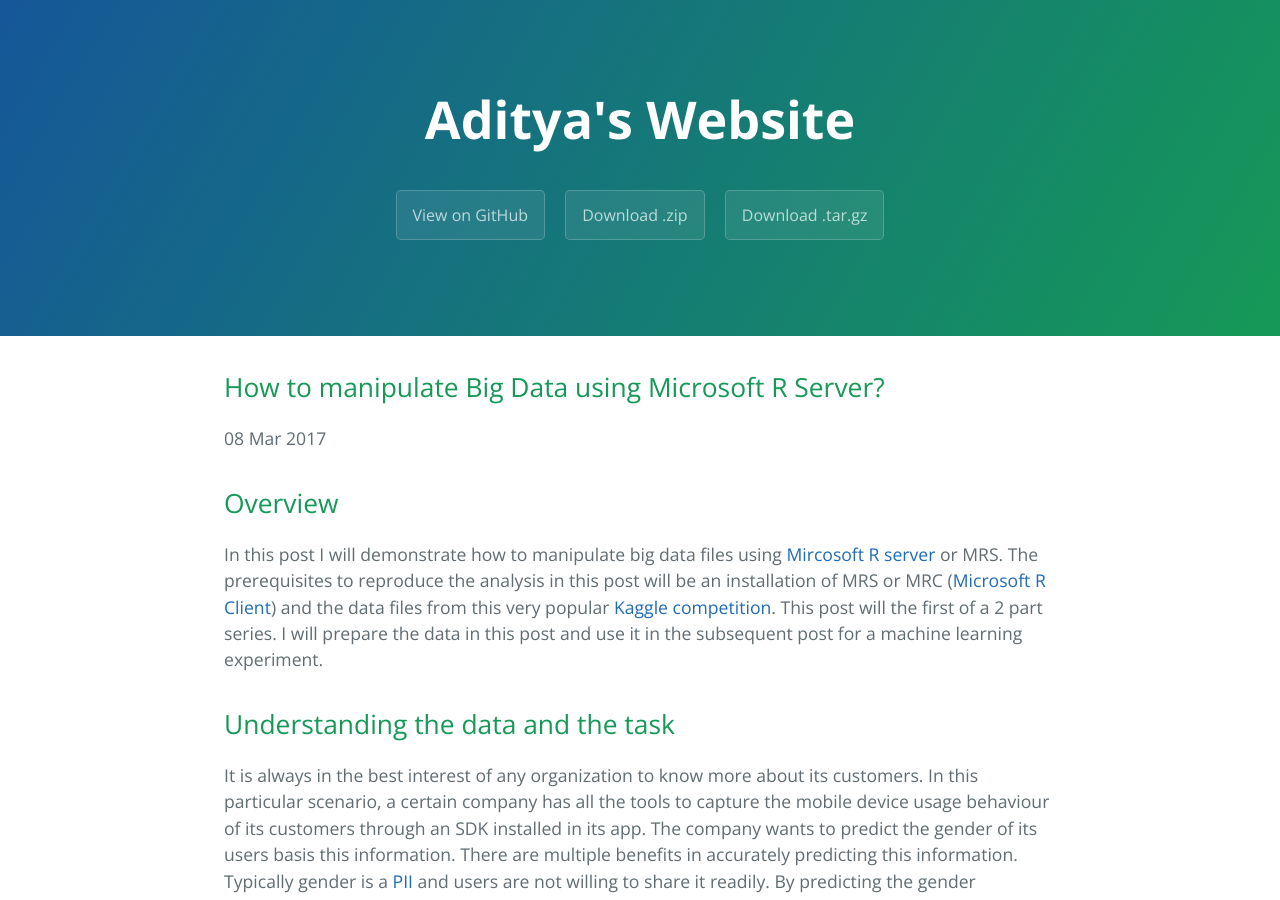
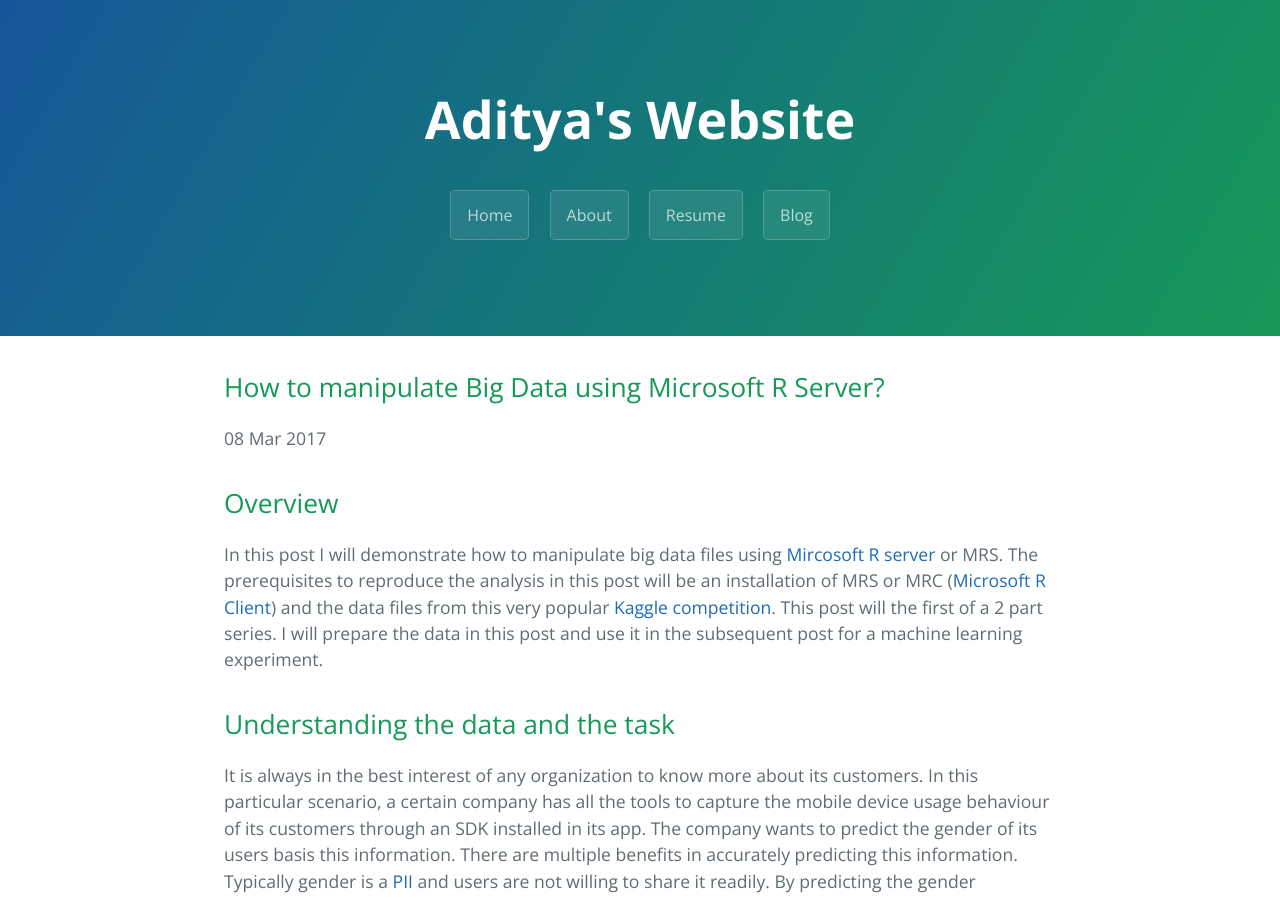
Before and after one commit to svaditya/svaditya.github.io, a Jekyll site: the page built from _posts/2017-03-08-MRS-Data-Analysis.md, in a window 1280 px wide and 900 px high. Built offline with Jekyll 4.4.1, drawn with Linux system fonts in a browser that asks for light colours; comment, search, counter and statistics services are not loaded.

Commit message:
Update page-header.html

```diff
--- a/_includes/page-header.html
+++ b/_includes/page-header.html
@@ -1,7 +1,8 @@
 <section class="page-header">
   <h1 class="project-name">{{ site.title }}</h1>
   <h2 class="project-tagline">{{ site.tagline }}</h2>
-  <a href="#" class="btn">View on GitHub</a>
-  <a href="#" class="btn">Download .zip</a>
-  <a href="#" class="btn">Download .tar.gz</a>
+  <a href="/" class="btn">Home</a>
+  <a href="/about" class="btn">About</a>
+  <a href="/resume" class="btn">Resume</a>
+  <a href="/blog" class="btn">Blog</a>
 </section>
```
